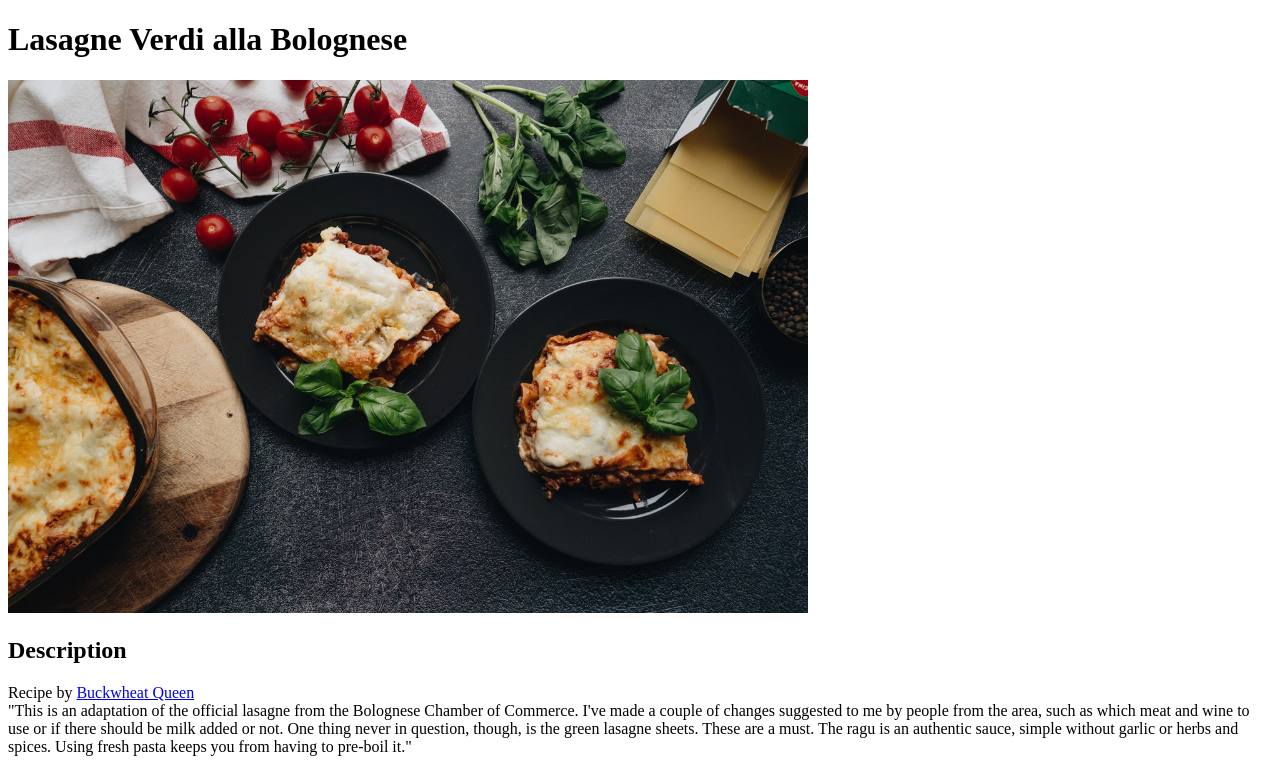
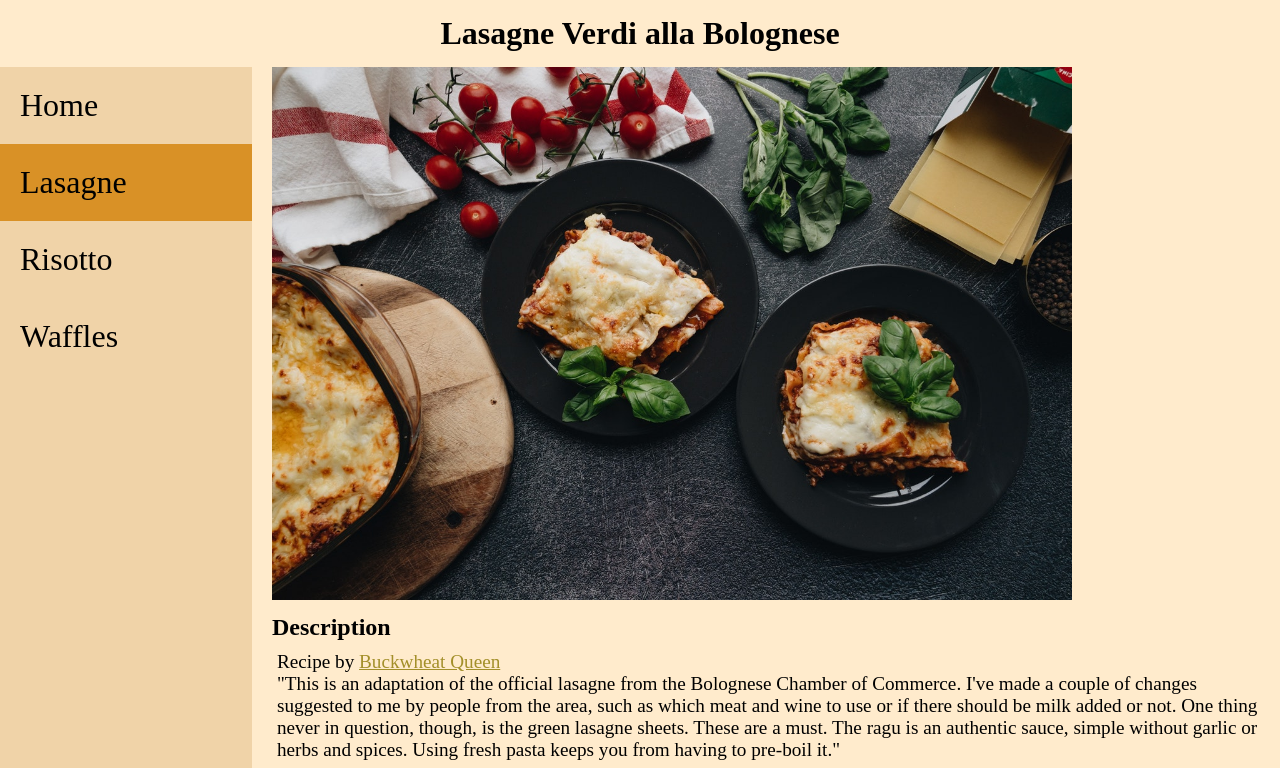
Before and after one commit to NxBlaze/odin-recipes, a plain HTML site: page recipes/lasagna.html in a window 1280 px wide. Shown: the top 768 px of the page. Drawn offline with Linux system fonts and the light colour scheme.

Commit message:
Add initial CSS styling

```diff
--- /dev/null
+++ b/css/style.css
@@ -0,0 +1,67 @@
+* {
+    margin: 0;
+}
+body {
+    background-color: hsl(36, 100%, 90%);
+    padding: 0;
+}
+.content {
+    display: flex;
+    min-height: 95vh;
+}
+nav {
+    flex: 20%;
+    background-color:hsl(36, 70%, 80%);
+}
+nav ul {
+    list-style: none;
+    width: 100%;
+    padding: 0;
+}
+nav ul li {
+    display: block;
+    font-size: 2em;
+    padding: 20px 0 20px 20px;
+}
+nav li:hover {
+    background-color: burlywood;
+}
+nav .active, nav .active:hover  {
+    background-color: hsl(36, 70%, 50%);
+}
+nav a {
+    text-decoration: none;
+}
+nav a, nav a:visited {
+    color: black;
+}
+main {
+    flex: 80%;
+    padding: 0 0 0 20px;
+}
+h1 {
+    text-align: center;
+    margin: 15px 0;
+}
+h2 {
+    margin: 10px 0;
+}
+h3 {
+    margin: 5px 0;
+}
+p, ol li, ul li {
+    font-size: 1.2em;
+}
+p {
+    margin: 5px 5px;
+}
+ol li {
+    max-width: 90%;
+    margin: 10px 0;
+}
+a {
+    color:hsl(50, 60%, 40%);
+}
+a:visited {
+    color:hsl(36, 20%, 70%)
+}
--- a/recipes/lasagna.html
+++ b/recipes/lasagna.html
@@ -4,19 +4,35 @@
 <head>
     <title>Blaze's Recipe Book - Lasagne</title>
     <meta charset="UTF-8">
+    <link rel="stylesheet" href="../css/style.css">
 </head>
 
 <body>
     <h1>Lasagne Verdi alla Bolognese</h1>
+    <div class="content">
+        <nav>
+            <ul>
+                <li><a href="../index.html">Home</a></li>
+                <li class="active"><a href="./lasagna.html">Lasagne</a></li>
+                <li><a href="./risotto.html">Risotto</a></li>
+                <li><a href="./waffles.html">Waffles</a></li>
+            </ul>
+        </nav>
+        <main>
             <img src="lasagna.jpg" alt="A tasty lasagne" width="800">
-
             <h2>Description</h2>
             <p>
                 Recipe by <a href="https://www.allrecipes.com/cook/melaniegiovenzana/">Buckwheat Queen</a><br>
-        "This is an adaptation of the official lasagne from the Bolognese Chamber of Commerce. I've made a couple of
-        changes suggested to me by people from the area, such as which meat and wine to use or if there should be milk
-        added or not. One thing never in question, though, is the green lasagne sheets. These are a must. The ragu is an
-        authentic sauce, simple without garlic or herbs and spices. Using fresh pasta keeps you from having to pre-boil
+                "This is an adaptation of the official lasagne from the Bolognese Chamber of Commerce. I've made a
+                couple of
+                changes suggested to me by people from the area, such as which meat and wine to use or if there should
+                be
+                milk
+                added or not. One thing never in question, though, is the green lasagne sheets. These are a must. The
+                ragu
+                is an
+                authentic sauce, simple without garlic or herbs and spices. Using fresh pasta keeps you from having to
+                pre-boil
                 it."
             </p>
 
@@ -55,40 +71,65 @@
 
             <h2>Steps</h2>
             <ol>
-        <li>Saute pancetta in a large stockpot over medium-high heat until fat has rendered, 1 to 2 minutes. Add carrot,
-            celery, onion, and oil. Cook and stir until vegetables have softened and onion is translucent, about 5
-            minutes. Add beef and pork. Cook, stirring and mashing meat into small crumbles, until browned, 5 to 7
+                <li>Saute pancetta in a large stockpot over medium-high heat until fat has rendered, 1 to 2 minutes. Add
+                    carrot,
+                    celery, onion, and oil. Cook and stir until vegetables have softened and onion is translucent, about
+                    5
+                    minutes. Add beef and pork. Cook, stirring and mashing meat into small crumbles, until browned, 5 to
+                    7
                     minutes more.</li>
-        <li>Stir wine into the stockpot and bring to a boil. Add tomato sauce and stir; pour in 1 cup broth. Reduce heat
-            to low and partially cover the pot to allow steam to escape. Simmer sauce for 1 hour, stirring occasionally.
+                <li>Stir wine into the stockpot and bring to a boil. Add tomato sauce and stir; pour in 1 cup broth.
+                    Reduce
+                    heat
+                    to low and partially cover the pot to allow steam to escape. Simmer sauce for 1 hour, stirring
+                    occasionally.
                 </li>
-        <li>Pour 1 more cup of broth into the sauce. Continue simmering until thick, 1 to 1 1/2 hours. Add more broth
+                <li>Pour 1 more cup of broth into the sauce. Continue simmering until thick, 1 to 1 1/2 hours. Add more
+                    broth
                     only if absolutely necessary; ragu should drop, not run, off a spoon.</li>
-        <li>Start preparing pasta after sauce has been cooking for 1 1/2 hours. Bring water and salt to a boil in a
-            small saucepan. Add spinach and cover until it returns to a boil. Stir gently and cook until spinach is
+                <li>Start preparing pasta after sauce has been cooking for 1 1/2 hours. Bring water and salt to a boil
+                    in a
+                    small saucepan. Add spinach and cover until it returns to a boil. Stir gently and cook until spinach
+                    is
                     heated through. Remove from heat, leave covered, and let cool.</li>
-        <li>Drain spinach in a mesh strainer set over a bowl, pressing it down with a fork to squeeze out as much water
+                <li>Drain spinach in a mesh strainer set over a bowl, pressing it down with a fork to squeeze out as
+                    much
+                    water
                     and possible; reserve the liquid. Puree spinach in a blender until smooth.</li>
-        <li>Sift flour into a bowl. Make a well in the center; add eggs, spinach, and about 1 tablespoon of the reserved
-            liquid. Mix together by hand or using the dough hook of a stand mixer, adding more liquid if needed. Knead
-            until dough becomes a smooth ball. Cover with plastic wrap and let sit at room temperature for 30 minutes.
+                <li>Sift flour into a bowl. Make a well in the center; add eggs, spinach, and about 1 tablespoon of the
+                    reserved
+                    liquid. Mix together by hand or using the dough hook of a stand mixer, adding more liquid if needed.
+                    Knead
+                    until dough becomes a smooth ball. Cover with plastic wrap and let sit at room temperature for 30
+                    minutes.
                 </li>
                 <li>Taste the ragu and adjust salt. Remove from heat and add milk; stir well and set aside to cool.</li>
-        <li>Divide pasta dough into 4 equal sections. Use a pasta machine, or rolling pin, dusted with flour, to roll
+                <li>Divide pasta dough into 4 equal sections. Use a pasta machine, or rolling pin, dusted with flour, to
+                    roll
                     pasta into 1/16-inch thick sheets. Lay sheets on clean dish towels to help them dry. Let rest for 20
                     minutes.</li>
-        <li>Meanwhile, melt butter in a saucepan over medium heat. Do not allow it to brown or burn. Add flour and whisk
-            constantly until golden. Add 1/2 cup milk, whisking constantly. Repeat with remaining milk. Simmer until
+                <li>Meanwhile, melt butter in a saucepan over medium heat. Do not allow it to brown or burn. Add flour
+                    and
+                    whisk
+                    constantly until golden. Add 1/2 cup milk, whisking constantly. Repeat with remaining milk. Simmer
+                    until
                     bechamel is thickened, about 10 minutes. Season with nutmeg and salt.</li>
                 <li>Preheat the oven to 350 degrees F (175 degrees C).</li>
-        <li>Spread a bit of the ragu sauce over the base of a 9x13-inch baking dish. Add a layer of pasta. Top with a
-            spoonful of sauce and bechamel. Add a spoonful of grated Parmigiano-Reggiano. Top with another layer of
-            pasta. Add more sauce, bechamel, and cheese. Repeat layers until you reach the top; finish with a layer of
+                <li>Spread a bit of the ragu sauce over the base of a 9x13-inch baking dish. Add a layer of pasta. Top
+                    with
+                    a
+                    spoonful of sauce and bechamel. Add a spoonful of grated Parmigiano-Reggiano. Top with another layer
+                    of
+                    pasta. Add more sauce, bechamel, and cheese. Repeat layers until you reach the top; finish with a
+                    layer
+                    of
                     pasta, bechamel, and cheese.</li>
-        <li>Bake in the preheated oven until the sauce is bubbling and the cheese on top has browned, 25 to 30 minutes.
+                <li>Bake in the preheated oven until the sauce is bubbling and the cheese on top has browned, 25 to 30
+                    minutes.
                     Let lasagne rest for 10 or 15 minutes at room temperature before slicing.</li>
             </ol>
-    <a href="../index.html">Back to Recipe Book</a>
+        </main>
+    </div>
 </body>
 
 </html>
```
Also changed, not shown: index.html (+15 -6 lines), recipes/risotto.html (+23 -6 lines), recipes/waffles.html (+17 -4 lines), 1 other file. Lines whose indentation alone changed are shown as unchanged.
